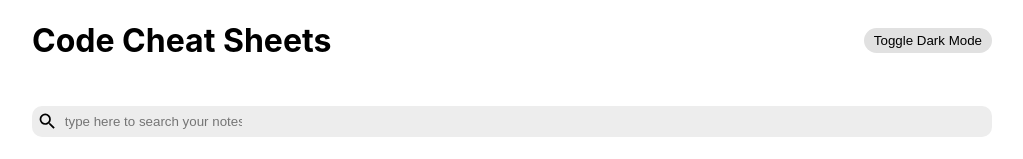
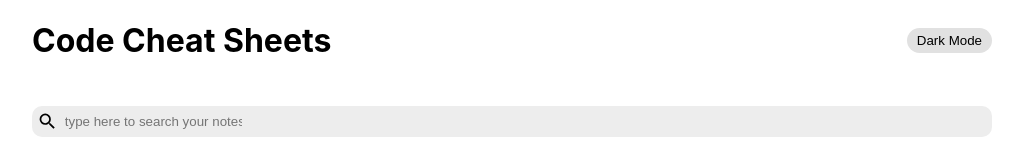
Before and after one commit to CrazyCheatsheetApp/Cheatsheet-WebApp, a React (Create React App) app: page / in a window 1280 px wide. Shown: the top 159 px of the page, without its empty margins (128-1151 px from the left). Built offline with nearby package versions, Linux system fonts and the light colour scheme.

Commit message:
added favicon

```diff
--- a/public/index.html
+++ b/public/index.html
@@ -24,7 +24,7 @@
       work correctly both with client-side routing and a non-root public URL.
       Learn how to configure a non-root public URL by running `npm run build`.
     -->
-    <title>React App</title>
+    <title>Cheat Sheet</title>
   </head>
   <body>
     <noscript>You need to enable JavaScript to run this app.</noscript>
--- a/src/components/Header.js
+++ b/src/components/Header.js
@@ -4,7 +4,7 @@ const Header = ({ handleToggleDarkMode }) => {
     return (
         <div className="header">
             <h1>Code Cheat Sheets</h1>
-            <button onClick={() => handleToggleDarkMode((previousDarkMode) => !previousDarkMode)} className="grow save">Toggle Dark Mode</button>
+            <button onClick={() => handleToggleDarkMode((previousDarkMode) => !previousDarkMode)} className="grow save">Dark Mode</button>
         </div>
     )
 }
```
Also changed, not shown: 1 other file (tests, documents, lock files or other folders).
